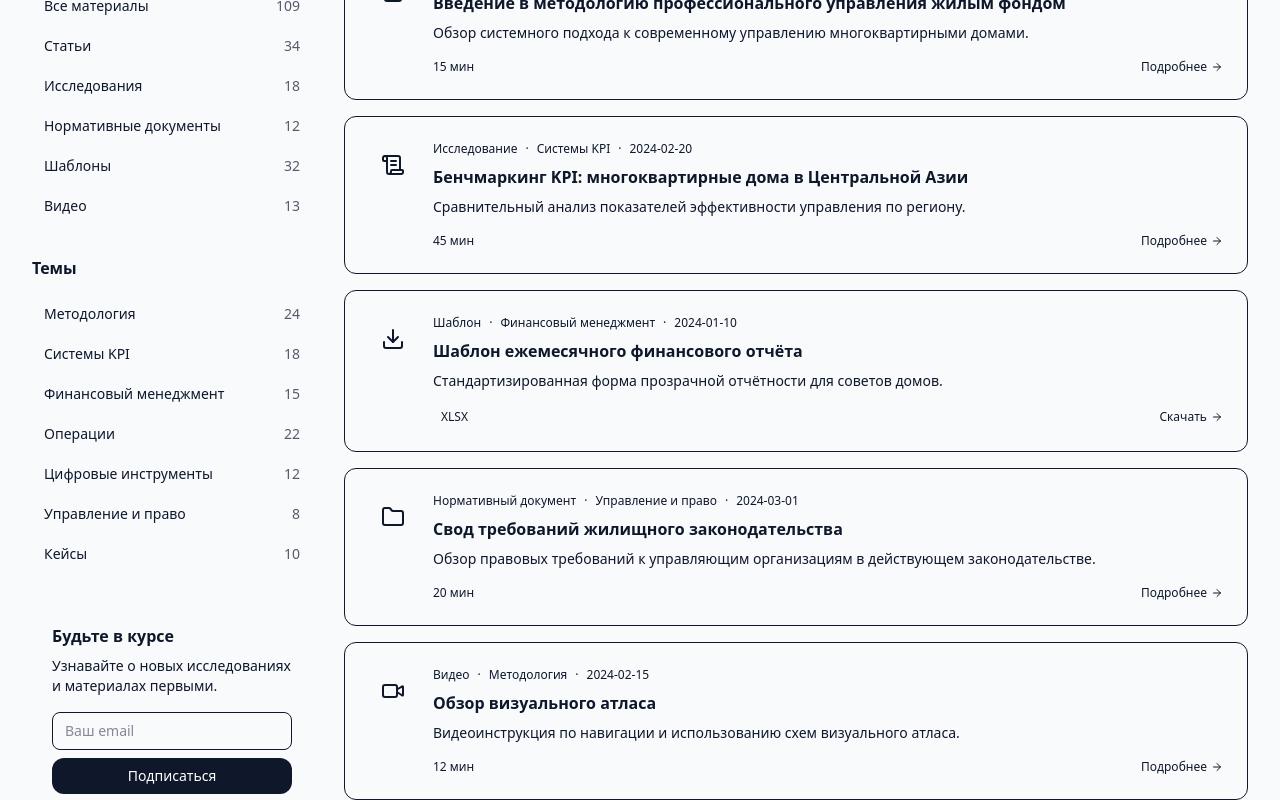
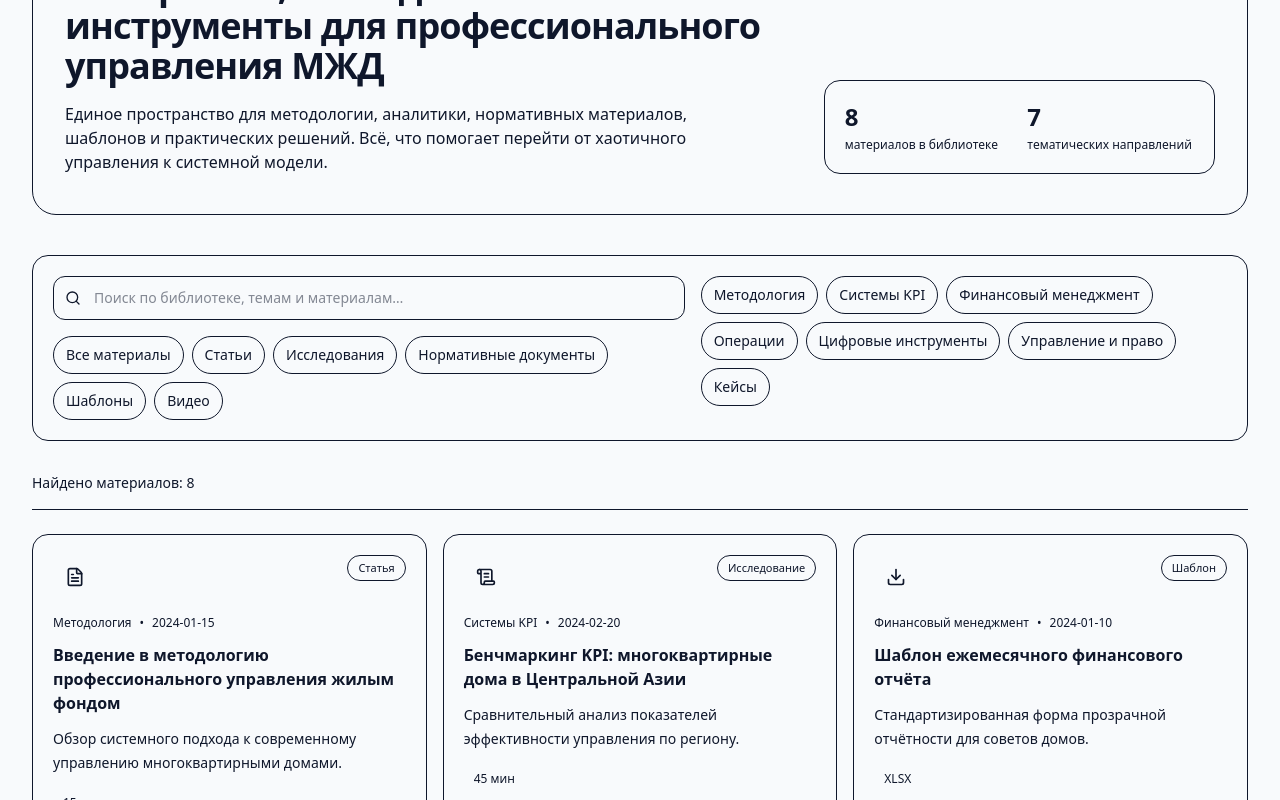
Before and after one commit to zairziyamdun/-akyl-, a Next.js app in the folder frontend/: page /library in a window 1280 px wide. Shown: the part 1540-2340 px from the top of the page. Built offline with nearby package versions, Linux system fonts and the light colour scheme.

Commit message:
improve library filters UI and remove fake counts

```diff
--- a/frontend/components/sections/library/LibraryMain.tsx
+++ b/frontend/components/sections/library/LibraryMain.tsx
@@ -1,12 +1,11 @@
 "use client";
 
-import { useState } from "react";
+import { useMemo, useState } from "react";
 import {
   ArrowRight,
   BookOpen,
   Download,
   FileText,
-  Filter,
   Folder,
   ScrollText,
   Search,
@@ -45,196 +44,259 @@ export function LibraryMain() {
   const [activeTopic, setActiveTopic] = useState<string | null>(null);
   const [searchQuery, setSearchQuery] = useState("");
 
-  const filteredItems = libraryItems.filter((item) => {
+  const filteredItems = useMemo(() => {
+    return libraryItems.filter((item) => {
       const matchesType = activeType === "all" || item.type === activeType;
       const matchesTopic = !activeTopic || item.topic === activeTopic;
+      const query = searchQuery.trim().toLowerCase();
+
       const matchesSearch =
-      item.title.toLowerCase().includes(searchQuery.toLowerCase()) ||
-      item.description.toLowerCase().includes(searchQuery.toLowerCase());
+        query.length === 0 ||
+        item.title.toLowerCase().includes(query) ||
+        item.description.toLowerCase().includes(query) ||
+        item.topic.toLowerCase().includes(query);
+
       return matchesType && matchesTopic && matchesSearch;
     });
+  }, [activeType, activeTopic, searchQuery]);
 
   return (
     <section className="bg-background">
       <div className="mx-auto max-w-7xl px-6 py-12 lg:px-8">
-        <div className="grid lg:grid-cols-4 gap-8">
-          <div className="lg:col-span-1">
-            <div className="relative mb-6">
-              <Search className="absolute left-3 top-1/2 -translate-y-1/2 w-4 h-4 text-muted-foreground" />
+        <div className="mb-10 overflow-hidden rounded-3xl border border-border bg-gradient-to-br from-card via-card to-muted/40">
+          <div className="grid gap-8 px-6 py-8 md:px-8 md:py-10 lg:grid-cols-[1.3fr_0.7fr] lg:items-end">
+            <div>
+              <span className="inline-flex items-center rounded-full border border-border bg-background/80 px-3 py-1 text-xs font-medium text-muted-foreground">
+                Библиотека знаний AKYL
+              </span>
+
+              <h1 className="mt-4 max-w-3xl text-3xl font-semibold tracking-tight text-foreground md:text-4xl">
+                Материалы, исследования и инструменты для профессионального
+                управления МЖД
+              </h1>
+
+              <p className="mt-4 max-w-2xl text-sm leading-6 text-muted-foreground md:text-base">
+                Единое пространство для методологии, аналитики, нормативных
+                материалов, шаблонов и практических решений. Всё, что помогает
+                перейти от хаотичного управления к системной модели.
+              </p>
+            </div>
+
+            <div className="rounded-2xl border border-border bg-background/80 p-5">
+              <div className="grid grid-cols-2 gap-4">
+                <div>
+                  <p className="text-2xl font-semibold text-foreground">
+                    {libraryItems.length}
+                  </p>
+                  <p className="mt-1 text-xs text-muted-foreground">
+                    материалов в библиотеке
+                  </p>
+                </div>
+                <div>
+                  <p className="text-2xl font-semibold text-foreground">
+                    {topics.length}
+                  </p>
+                  <p className="mt-1 text-xs text-muted-foreground">
+                    тематических направлений
+                  </p>
+                </div>
+              </div>
+            </div>
+          </div>
+        </div>
+
+        <div className="mb-8 rounded-2xl border border-border bg-card p-4 md:p-5">
+          <div className="grid gap-4 lg:grid-cols-[1.2fr_1fr] lg:items-start">
+            <div>
+              <div className="relative">
+                <Search className="absolute left-3 top-1/2 h-4 w-4 -translate-y-1/2 text-muted-foreground" />
                 <input
                   type="text"
-                placeholder="Поиск по библиотеке…"
+                  placeholder="Поиск по библиотеке, темам и материалам…"
                   value={searchQuery}
                   onChange={(e) => setSearchQuery(e.target.value)}
-                className="w-full pl-10 pr-4 py-2.5 bg-muted border border-border rounded-lg text-sm focus:outline-none focus:ring-2 focus:ring-accent"
+                  className="h-11 w-full rounded-xl border border-border bg-background pl-10 pr-4 text-sm outline-none transition focus:border-accent"
                 />
               </div>
 
-            <div className="mb-8">
-              <h3 className="font-semibold text-foreground mb-4">Тип материала</h3>
-              <div className="space-y-1">
-                {contentTypes.map((type) => (
+              <div className="mt-4 flex flex-wrap gap-2">
+                {contentTypes.map((type) => {
+                  const isActive = activeType === type.id;
+
+                  return (
                     <button
                       key={type.id}
                       type="button"
                       onClick={() => setActiveType(type.id)}
-                    className={`w-full flex items-center justify-between px-3 py-2 rounded-lg text-sm transition-colors ${
-                      activeType === type.id
-                        ? "bg-accent text-accent-foreground"
-                        : "text-muted-foreground hover:bg-muted hover:text-foreground"
+                      className={`rounded-full border px-3 py-2 text-sm transition ${
+                        isActive
+                          ? "border-foreground/15 bg-foreground/10 text-foreground"
+                          : "border-border bg-background text-muted-foreground hover:bg-muted hover:text-foreground"
                       }`}
                     >
-                    <span>{type.name}</span>
-                    <span className="opacity-70">{type.count}</span>
+                      {type.name}
                     </button>
-                ))}
+                  );
+                })}
               </div>
             </div>
 
-            <div className="mb-8">
-              <h3 className="font-semibold text-foreground mb-4">Темы</h3>
-              <div className="space-y-1">
-                {topics.map((topic) => (
+            <div>
+              <div className="flex flex-wrap gap-2">
+                {topics.map((topic) => {
+                  const isActive = activeTopic === topic.name;
+
+                  return (
                     <button
                       key={topic.name}
                       type="button"
                       onClick={() =>
-                      setActiveTopic(activeTopic === topic.name ? null : topic.name)
+                        setActiveTopic(isActive ? null : topic.name)
                       }
-                    className={`w-full flex items-center justify-between px-3 py-2 rounded-lg text-sm transition-colors ${
-                      activeTopic === topic.name
-                        ? "bg-accent text-accent-foreground"
-                        : "text-muted-foreground hover:bg-muted hover:text-foreground"
+                      className={`rounded-full border px-3 py-2 text-sm transition ${
+                        isActive
+                          ? "border-foreground/15 bg-foreground/10 text-foreground"
+                          : "border-border bg-background text-muted-foreground hover:bg-muted hover:text-foreground"
                       }`}
                     >
-                    <span>{topic.name}</span>
-                    <span className="opacity-70">{topic.count}</span>
+                      {topic.name}
                     </button>
-                ))}
+                  );
+                })}
               </div>
-            </div>
-
-            <div className="bg-muted rounded-xl p-5">
-              <h4 className="font-semibold text-foreground mb-2">Будьте в курсе</h4>
-              <p className="text-sm text-muted-foreground mb-4">
-                Узнавайте о новых исследованиях и материалах первыми.
-              </p>
-              <div className="space-y-2">
-                <input
-                  type="email"
-                  placeholder="Ваш email"
-                  className="w-full px-3 py-2 bg-card border border-border rounded-lg text-sm focus:outline-none focus:ring-2 focus:ring-accent"
-                />
-                <Button className="w-full" size="sm">
-                  Подписаться
-                </Button>
             </div>
           </div>
         </div>
 
-          <div className="lg:col-span-3">
-            <div className="flex items-center justify-between mb-6">
+        <div className="mb-6 flex flex-col gap-3 border-b border-border pb-4 md:flex-row md:items-center md:justify-between">
+          <div>
             <p className="text-sm text-muted-foreground">
-                Показано: {filteredItems.length}
+              Найдено материалов:{" "}
+              <span className="font-medium text-foreground">
+                {filteredItems.length}
+              </span>
             </p>
-              <Button variant="secondary" size="sm" className="gap-2">
-                <Filter className="w-4 h-4" />
-                Сортировка
-              </Button>
           </div>
 
-            <div className="space-y-4">
+          {(activeType !== "all" || activeTopic || searchQuery) && (
+            <button
+              type="button"
+              onClick={() => {
+                setActiveType("all");
+                setActiveTopic(null);
+                setSearchQuery("");
+              }}
+              className="text-sm font-medium text-accent hover:underline"
+            >
+              Сбросить фильтры
+            </button>
+          )}
+        </div>
+
+        {filteredItems.length > 0 ? (
+          <div className="grid gap-4 md:grid-cols-2 xl:grid-cols-3">
             {filteredItems.map((item) => {
               const TypeIcon = getTypeIcon(item.type);
+
               return (
-                  <div
+                <article
                   key={item.id}
-                    className="group bg-card border border-border rounded-xl p-6 hover:border-accent/50 transition-colors"
+                  className="group flex h-full flex-col rounded-2xl border border-border bg-card p-5 transition duration-200 hover:-translate-y-0.5 hover:border-accent/40"
                 >
-                    <div className="flex items-start gap-4">
-                      <div className="w-12 h-12 rounded-lg bg-muted flex items-center justify-center flex-shrink-0 group-hover:bg-accent/10 transition-colors">
-                        <TypeIcon className="w-6 h-6 text-accent" />
+                  <div className="mb-4 flex items-start justify-between gap-3">
+                    <div className="flex h-11 w-11 items-center justify-center rounded-xl bg-muted transition group-hover:bg-accent/10">
+                      <TypeIcon className="h-5 w-5 text-accent" />
                     </div>
-                      <div className="flex-1 min-w-0">
-                        <div className="flex items-center gap-2 mb-2">
-                          <span className="text-xs font-medium text-accent">
+
+                    <span className="rounded-full border border-border bg-background px-2.5 py-1 text-[11px] font-medium text-muted-foreground">
                       {typeLabelsRu[item.type]}
                     </span>
-                          <span className="text-xs text-muted-foreground">·</span>
-                          <span className="text-xs text-muted-foreground">
-                            {item.topic}
-                          </span>
-                          <span className="text-xs text-muted-foreground">·</span>
-                          <span className="text-xs text-muted-foreground">
-                            {item.date}
-                          </span>
                   </div>
-                        <h3 className="font-semibold text-foreground mb-2 group-hover:text-accent transition-colors">
+
+                  <div className="mb-3 flex flex-wrap items-center gap-2 text-xs text-muted-foreground">
+                    <span>{item.topic}</span>
+                    <span>•</span>
+                    <span>{item.date}</span>
+                  </div>
+
+                  <h3 className="text-base font-semibold leading-6 text-foreground transition group-hover:text-accent">
                     {item.title}
                   </h3>
-                        <p className="text-sm text-muted-foreground line-clamp-2">
+
+                  <p className="mt-3 line-clamp-3 text-sm leading-6 text-muted-foreground">
                     {item.description}
                   </p>
-                        <div className="mt-4 flex items-center gap-4">
+
+                  <div className="mt-4 flex flex-wrap gap-2">
                     {item.readTime ? (
-                            <span className="text-xs text-muted-foreground">
+                      <span className="rounded-full bg-muted px-2.5 py-1 text-xs text-muted-foreground">
                         {item.readTime}
                       </span>
                     ) : null}
+
                     {item.duration ? (
-                            <span className="text-xs text-muted-foreground">
+                      <span className="rounded-full bg-muted px-2.5 py-1 text-xs text-muted-foreground">
                         {item.duration}
                       </span>
                     ) : null}
+
                     {item.format ? (
-                            <span className="text-xs text-muted-foreground bg-muted px-2 py-0.5 rounded">
+                      <span className="rounded-full bg-muted px-2.5 py-1 text-xs text-muted-foreground">
                         {item.format}
                       </span>
                     ) : null}
+                  </div>
+
+                  <div className="mt-auto pt-6">
                     <button
                       type="button"
-                            className="text-xs text-accent font-medium hover:underline ml-auto flex items-center gap-1"
+                      className="inline-flex items-center gap-2 text-sm font-medium text-accent hover:underline"
                     >
-                            {item.type === "template" ? "Скачать" : "Подробнее"}
-                            <ArrowRight className="w-3 h-3" />
+                      {item.type === "template" ? "Скачать материал" : "Открыть материал"}
+                      <ArrowRight className="h-4 w-4" />
                     </button>
                   </div>
-                      </div>
-                    </div>
-                  </div>
+                </article>
               );
             })}
           </div>
-
-            {filteredItems.length === 0 ? (
-              <div className="text-center py-16">
-                <BookOpen className="w-12 h-12 text-muted-foreground mx-auto mb-4" />
-                <p className="text-muted-foreground">
-                  По вашему запросу ничего не найдено.
+        ) : (
+          <div className="rounded-3xl border border-dashed border-border bg-card px-6 py-16 text-center">
+            <BookOpen className="mx-auto mb-4 h-12 w-12 text-muted-foreground" />
+            <h3 className="text-lg font-semibold text-foreground">
+              Ничего не найдено
+            </h3>
+            <p className="mx-auto mt-2 max-w-md text-sm text-muted-foreground">
+              Попробуйте изменить поисковый запрос, сбросить фильтры или выбрать
+              другую тему материалов.
             </p>
           </div>
-            ) : null}
+        )}
 
-            <div className="mt-8 flex items-center justify-center gap-2">
-              <Button variant="secondary" size="sm" disabled>
-                Назад
+        <div className="mt-10 rounded-3xl border border-border bg-muted/50 p-6 md:p-8">
+          <div className="grid gap-6 lg:grid-cols-[1fr_340px] lg:items-center">
+            <div>
+              <h2 className="text-2xl font-semibold tracking-tight text-foreground">
+                Получайте новые материалы первыми
+              </h2>
+              <p className="mt-3 max-w-2xl text-sm leading-6 text-muted-foreground">
+                Подпишитесь на обновления библиотеки, чтобы следить за новыми
+                исследованиями, методическими материалами и практическими
+                инструментами по управлению МЖД.
+              </p>
+            </div>
+
+            <div className="rounded-2xl border border-border bg-card p-4">
+              <div className="space-y-3">
+                <input
+                  type="email"
+                  placeholder="Ваш email"
+                  className="h-11 w-full rounded-xl border border-border bg-background px-4 text-sm outline-none transition focus:border-accent"
+                />
+                <Button className="h-11 w-full" size="sm">
+                  Подписаться
                 </Button>
-              <Button
-                variant="secondary"
-                size="sm"
-                className="bg-accent text-accent-foreground"
-              >
-                1
-              </Button>
-              <Button variant="secondary" size="sm">
-                2
-              </Button>
-              <Button variant="secondary" size="sm">
-                3
-              </Button>
-              <Button variant="secondary" size="sm">
-                Вперёд
-              </Button>
+              </div>
             </div>
           </div>
         </div>
```
Lines whose indentation alone changed are shown as unchanged.
